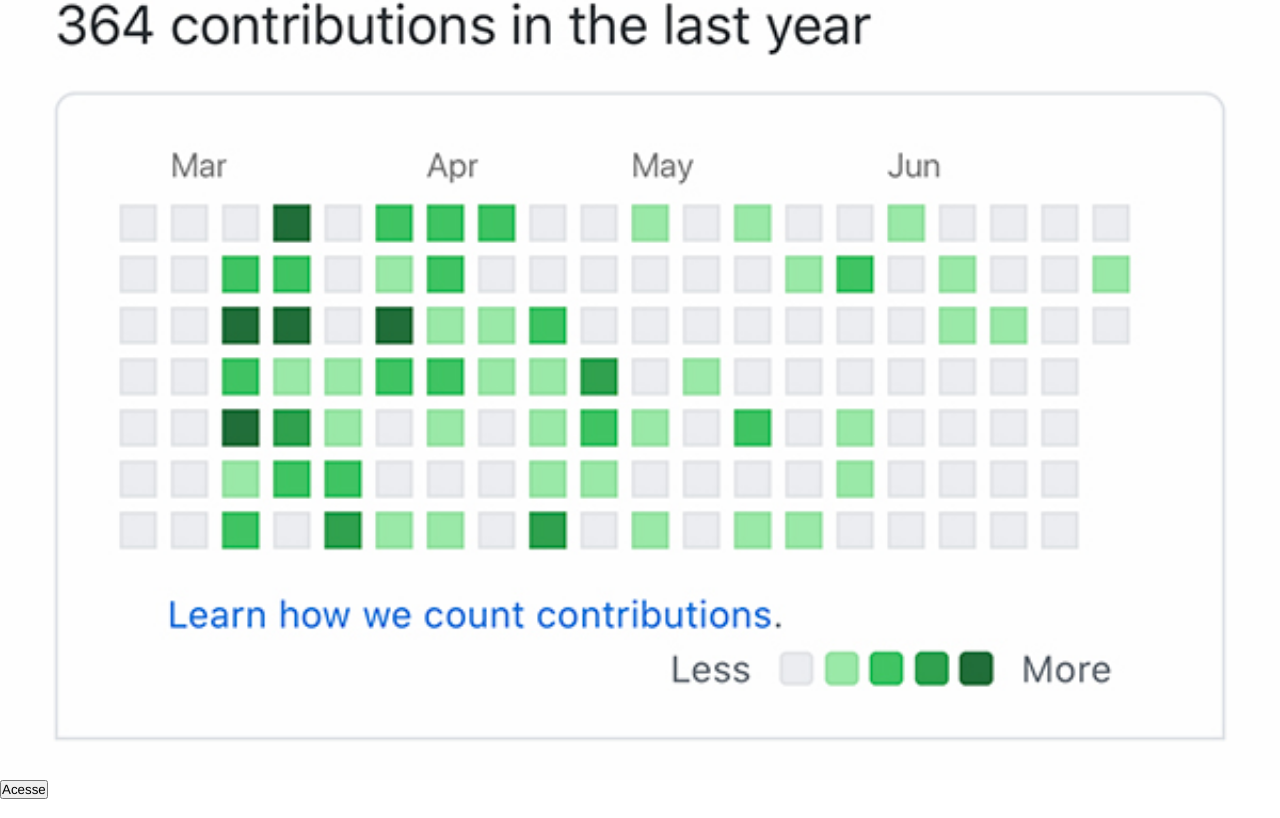
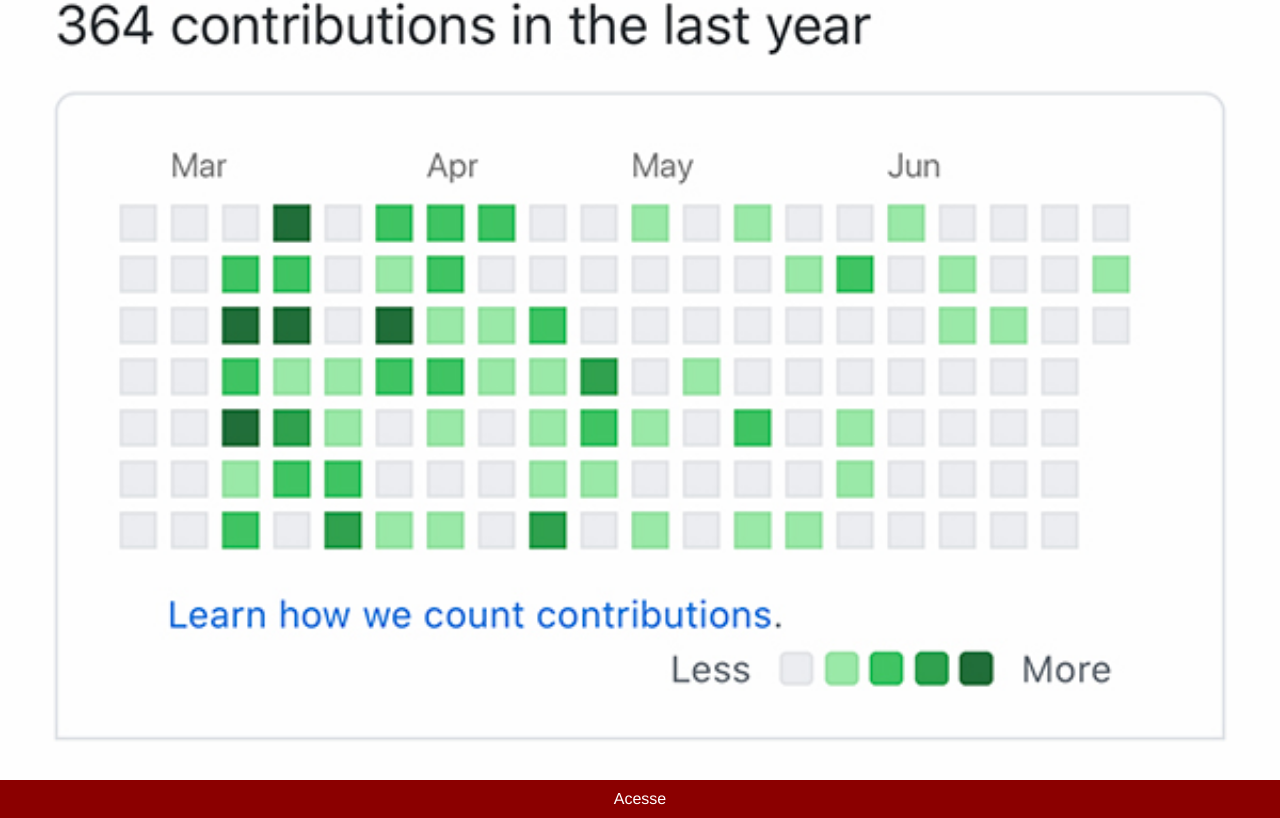
Before and after one commit to BenjamimCS/projeto-social, a plain HTML site: page github.html in a window 1280 px wide. Shown: the part 3952-4770 px from the top of the page. Drawn offline with Linux system fonts and the light colour scheme.

Commit message:
Styling `<button>` elements

```diff
--- a/stylez/social.css
+++ b/stylez/social.css
@@ -25,5 +25,22 @@ img {
     width: 100%;
 }
 
+button {
+    display: block;
+    padding: 10px;
+
     width: 100%;
+
+    font-size: 1rem;
+    color: white;
+
+    border: none;
+    outline: none;
+
+    cursor: pointer;
+    background: darkred;
 }
+
+button:hover {
+    background: red;
+}
```
